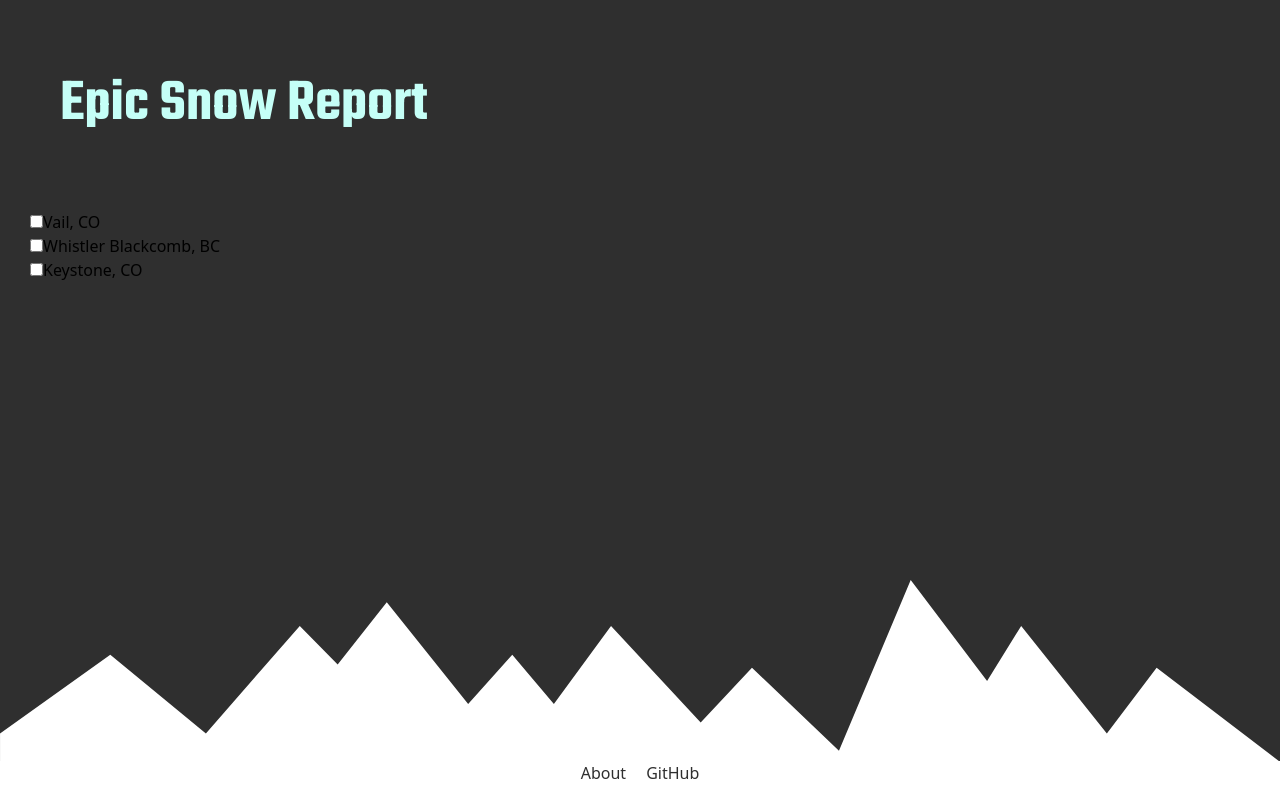
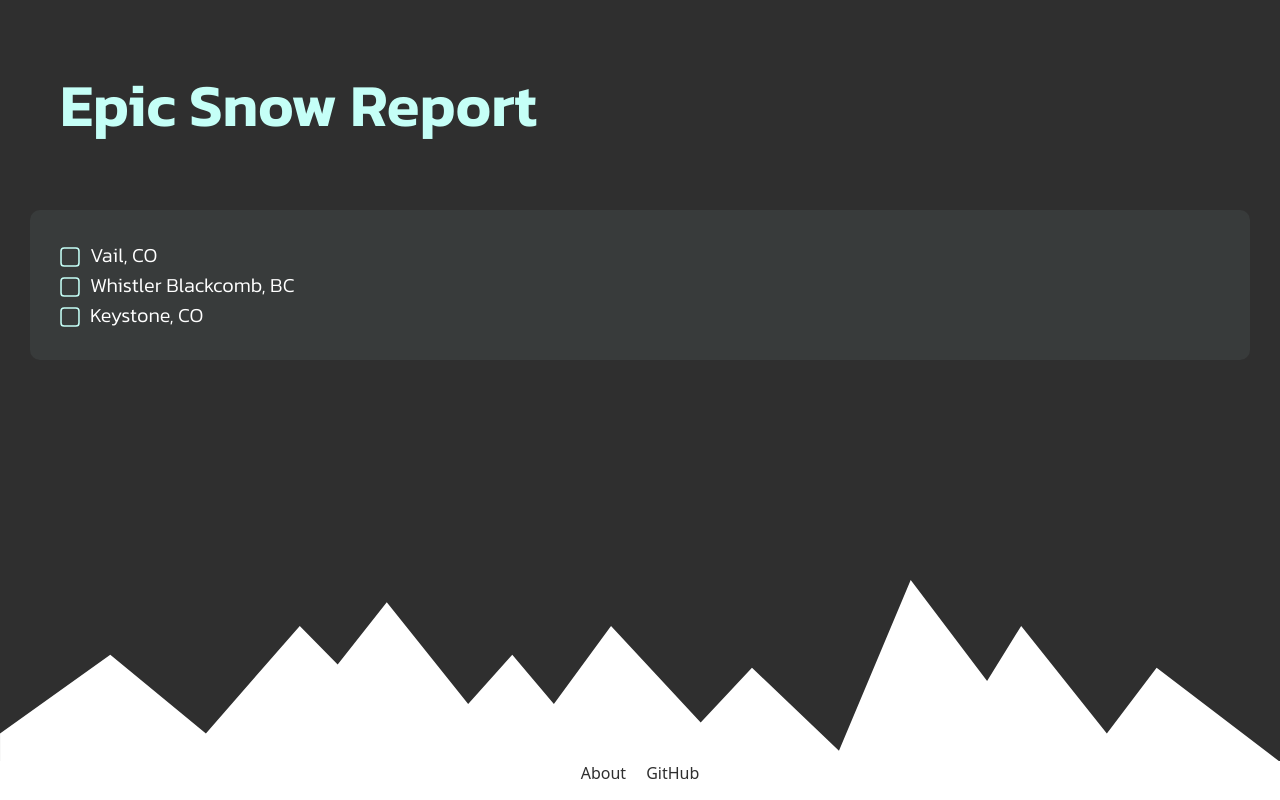
Before and after one commit to ngranahan/epic-snow, a Vue app: page / in a window 1280 px wide. Built offline with nearby package versions, Linux system fonts and the light colour scheme.

Commit message:
Checkbox clean up for accessibility

```diff
--- a/public/index.html
+++ b/public/index.html
@@ -7,7 +7,7 @@
     <link rel="icon" href="<%= BASE_URL %>favicon.ico">
     <link rel="preconnect" href="https://fonts.googleapis.com">
     <link rel="preconnect" href="https://fonts.gstatic.com" crossorigin>
-    <link href="https://fonts.googleapis.com/css2?family=Teko:wght@300;600&display=swap" rel="stylesheet">
+    <link href="https://fonts.googleapis.com/css2?family=Kanit:wght@300;600&display=swap" rel="stylesheet">
     <title><%= htmlWebpackPlugin.options.title %></title>
   </head>
   <body>
--- a/src/App.vue
+++ b/src/App.vue
@@ -1,6 +1,6 @@
 <template>
   <header class="header">
-    <h1 class="header__title text-inverse heading-primary">Epic Snow Report</h1>
+    <h1 class="header__title text-brand heading-primary">Epic Snow Report</h1>
   </header>
   <main class="main">
     <div class="container">
--- a/src/components/QueryForm.vue
+++ b/src/components/QueryForm.vue
@@ -1,21 +1,58 @@
 <template>
   <form action="" class="form">
-    <!-- Checkboxes -->
-    <div class="form__group" v-for="location in locationList" :key="location.name">
-      <input type="checkbox" :id="location.name" v-model="checked" class="form__input" />
-      <label :for="location.name" class="form__label">{{ location.label }}</label>
-    </div>
+    <!-- Based on Sara Soueidan's method for accessible checkboxes: https://www.sarasoueidan.com/blog/inclusively-hiding-and-styling-checkboxes-and-radio-buttons/ -->
+    <label
+      v-for="checkbox in locationList"
+      :key="checkbox.name"
+      :for="checkbox.name"
+      :class="{ 'is-checked': checkbox.checked }"
+      class="form__checkbox-label text-inverse body-primary"
+    >
+      <input type="checkbox" :id="checkbox.name" class="form__checkbox-input" />
+      <!-- TODO: Maybe put this svg in another component for legibility -->
+      <!-- width="32"
+      height="32"
+      viewBox="-4 -4 39 39" -->
+      <svg
+        width="32"
+        height="32"
+        viewBox="-4 -4 39 39"
+        aria-hidden="true"
+        focusable="false"
+        class="form__checkbox-svg"
+      >
+        <!-- The background -->
+        <!-- width="35"
+          height="35" -->
+        <rect
+          class="form__checkbox-background"
+          width="35"
+          height="35"
+          x="-2"
+          y="-2"
+          stroke="currentColor"
+          fill="none"
+          stroke-width="3"
+          rx="6"
+          ry="6"
+        ></rect>
+        <!-- The checkmark-->
+        <polyline
+          class="form__checkbox-checkmark"
+          points="4,14 12,23 28,5"
+          stroke="transparent"
+          stroke-width="4"
+          fill="none"
+        ></polyline>
+      </svg>
+      <span class="form__label-text">{{ checkbox.label }}</span>
+    </label>
   </form>
 </template>
 
 <script>
 export default {
   name: 'QueryForm',
-  props: ['locationList'],
-  data() {
-    return {
-      checked: []
-    };
-  }
+  props: ['locationList']
 };
 </script>
--- a/src/styles/abstracts/_variables.scss
+++ b/src/styles/abstracts/_variables.scss
@@ -17,7 +17,7 @@
 $green: #C5FFF7;
 
 // Fonts
-$font-sans: 'Teko', sans-serif;
+$font-sans: 'Kanit', sans-serif;
 $font-light: $green;
 
 // Grid
@@ -29,3 +29,9 @@
 // Transitions
 $duration-default: 250ms;
 $ease-default: ease-in-out;
+
+// Borders
+$border-radius: 10px;
+
+// Form Elements
+$checkbox-size: 20px;
--- a/src/styles/app.scss
+++ b/src/styles/app.scss
@@ -7,6 +7,7 @@
 
 // Components
 @use 'components/footer';
+@use 'components/form';
 @use 'components/header';
 @use 'components/main';
 
--- a/src/styles/base/_typography.scss
+++ b/src/styles/base/_typography.scss
@@ -5,6 +5,10 @@
 }
 
 .text-inverse {
+  color: $white;
+}
+
+.text-brand {
   color: $green;
 }
 
--- /dev/null
+++ b/src/styles/components/_form.scss
@@ -0,0 +1,67 @@
+@use '../abstracts/' as *;
+
+.form {
+  padding: rem(30);
+  background-color: rgba($color: $green, $alpha: 0.06);
+  border-radius: $border-radius;
+  width: 100%;
+}
+
+.form__checkbox-label {
+  display: block;
+  position: relative;
+}
+
+.form__checkbox-input {
+  position: absolute;
+  width: 1em;
+  height: 1em;
+  opacity: 0;
+
+  &:focus + svg {
+    outline: 2px solid $green;
+    outline-offset: 2px;
+  }
+
+  &:focus:not(:focus-visible) + svg {
+    outline: none;
+  }
+}
+
+.form__checkbox-svg {
+  display: inline-block;
+  margin-right: rem(10);
+  width: 1em;
+  height: 1em;
+}
+
+.form__checkbox-background {
+  stroke: $green;
+
+  .form__checkbox-input:checked + svg & {
+    fill: $green;
+
+    @media screen and (-ms-high-contrast: active) {
+      fill: windowText;
+    }
+  }
+
+  @media screen and (-ms-high-contrast: active) {
+    stroke: windowText;
+  }
+}
+
+.form__checkbox-checkmark {
+  .form__checkbox-input:checked + svg & {
+    stroke: $gray-dk;
+
+    @media screen and (-ms-high-contrast: active) {
+      stroke: highlight;
+    }
+  }
+}
+
+.form__checkbox-background,
+.form__checkbox-checkmark {
+  @include transition(all, $duration-default)
+}
```
